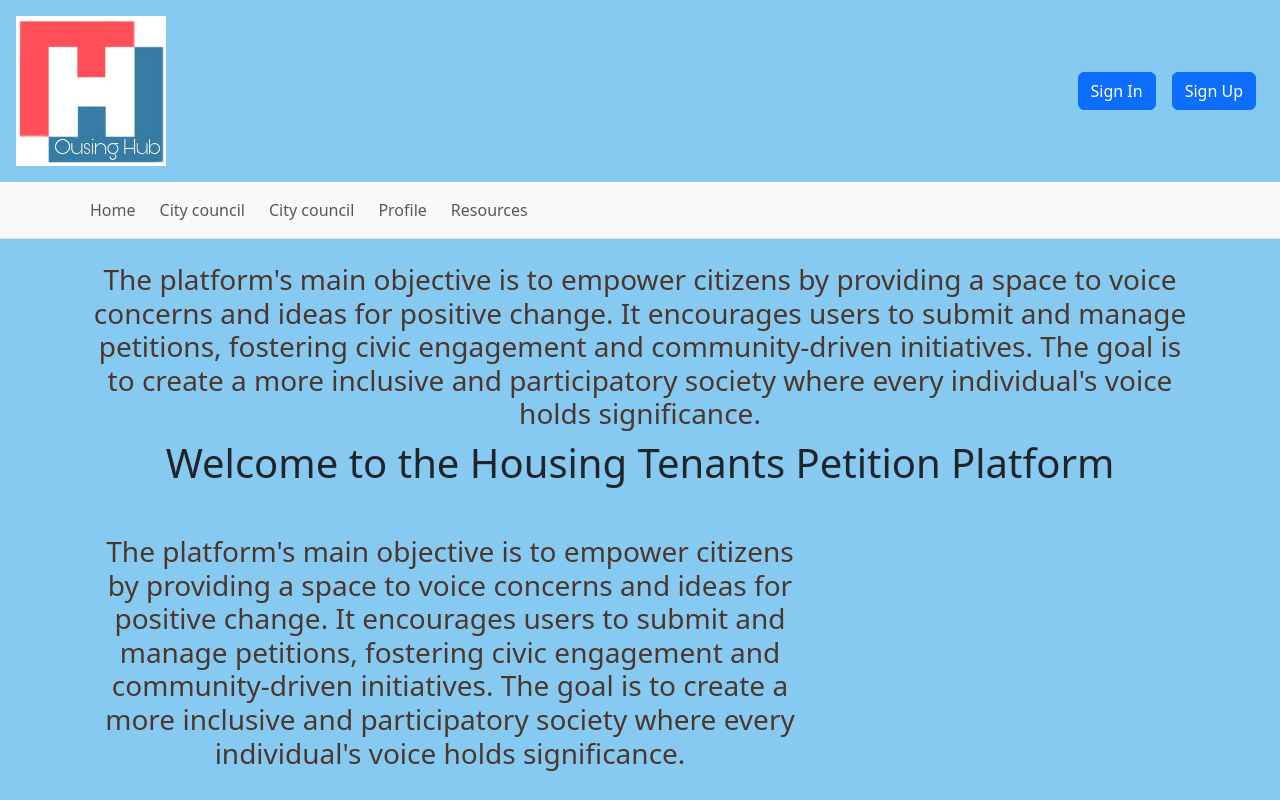
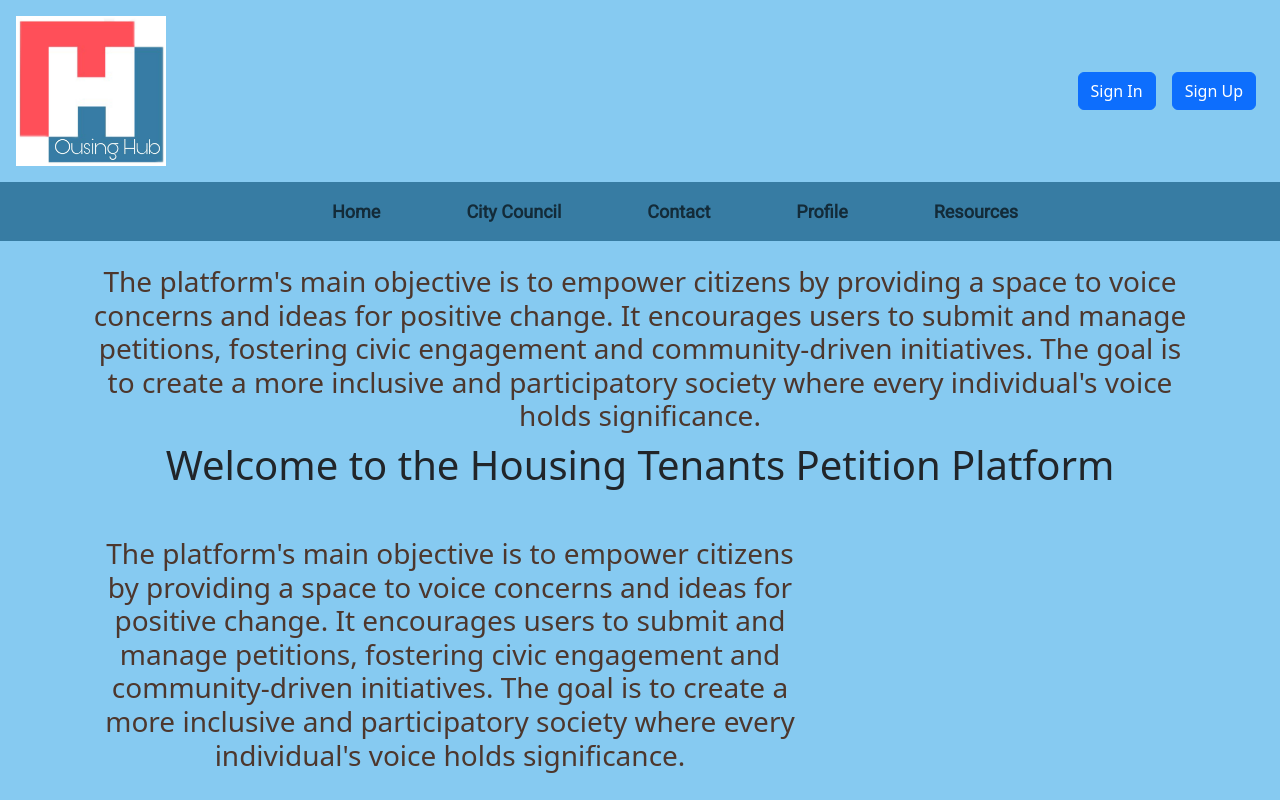
Before and after one commit to SangunPark96/Hack-A-Thon-Team-4, a React (Create React App) app in the folder Access _ hackathon/: page / in a window 1280 px wide. Shown: the top 800 px of the page. Built offline with nearby package versions, Linux system fonts and the light colour scheme; no server answers.

Commit message:
fixed navbar with css

```diff
--- a/Access _ hackathon/src/Pages/NavBar.js
+++ b/Access _ hackathon/src/Pages/NavBar.js
@@ -1,38 +1,73 @@
 import React from "react";
-import { Navbar, Nav, Container } from "react-bootstrap";
 import { Link } from "react-router-dom";
-import "../Styles/style.css";
+import "../Styles/NavBar.css";
 
 const NavBar = () => {
   return (
-    <Navbar
-      bg="light"
-      data-bs-theme="light"
-      className="border-bottom custom-navbar"
+    <nav
+      className="navbar navbar-expand-lg navbar-light"
+      style={{ backgroundColor: "#377CA3ff" }}
     >
-      <Container>
-        <Nav className="me-auto navbar-links">
-          <Nav.Link as={Link} to="/" className="me-2">
-            Home
-          </Nav.Link>
-          <Nav.Link as={Link} to="/council" className="me-2">
-            City council
-          </Nav.Link>
-          <Nav.Link as={Link} to="/contact" className="me-2">
-            City council
-          </Nav.Link>
-
-          <Nav.Link as={Link} to="/profile" className="me-2">
-            Profile
-          </Nav.Link>
-          <Nav.Link as={Link} to="/resources" className="me-2">
-            Resources
-          </Nav.Link>
-        </Nav>
-        <Navbar.Brand as={Link} to="/"></Navbar.Brand>
-      </Container>
-    </Navbar>
+      <div className="container">
+        {/* below button code only for responsiveness */}
+        <button
+          className="navbar-toggler"
+          type="button"
+          data-bs-toggle="collapse"
+          data-bs-target="#navbarNav"
+          aria-controls="navbarNav"
+          aria-expanded="false"
+          aria-label="Toggle navigation"
+        >
+          <span className="navbar-toggler-icon"></span>
+        </button>
+        <div
+          className="collapse navbar-collapse justify-content-center"
+          id="navbarNav"
+        >
+          <ul className="navbar-nav nav-fill">
+            <li className="nav-item">
+              <Link to="/" className="nav-link nav-link-animation custom-link">
+                Home
+              </Link>
+            </li>
+            <li className="nav-item">
+              <Link
+                to="/council"
+                className="nav-link nav-link-animation custom-link"
+              >
+                City Council
+              </Link>
+            </li>
+            <li className="nav-item">
+              <Link
+                to="/contact"
+                className="nav-link nav-link-animation custom-link"
+              >
+                Contact
+              </Link>
+            </li>
+            <li className="nav-item">
+              <Link
+                to="/profile"
+                className="nav-link nav-link-animation custom-link"
+              >
+                Profile
+              </Link>
+            </li>
+            <li className="nav-item">
+              <Link
+                to="/resources"
+                className="nav-link nav-link-animation custom-link"
+              >
+                Resources
+              </Link>
+            </li>
+          </ul>
+        </div>
+      </div>
+    </nav>
   );
 };
 
-export default NavBar; //#377CA3ff
+export default NavBar;
--- /dev/null
+++ b/Access _ hackathon/src/Styles/NavBar.css
@@ -0,0 +1,19 @@
+.custom-link {
+  font-size: 18px;
+  font-weight: bold;
+  font-family: "Roboto", sans-serif;
+  margin: 0 35px;
+}
+
+.navbar {
+  background-color: #377ca3ff;
+}
+
+.nav-link-animation {
+  transition: box-shadow 0.2s ease-in-out;
+}
+
+.nav-link-animation:hover {
+  box-shadow: 0 2px 2px #ffffff, 0 2px 7px #ff515aff;
+  transform: translateY(-2px);
+}
```
